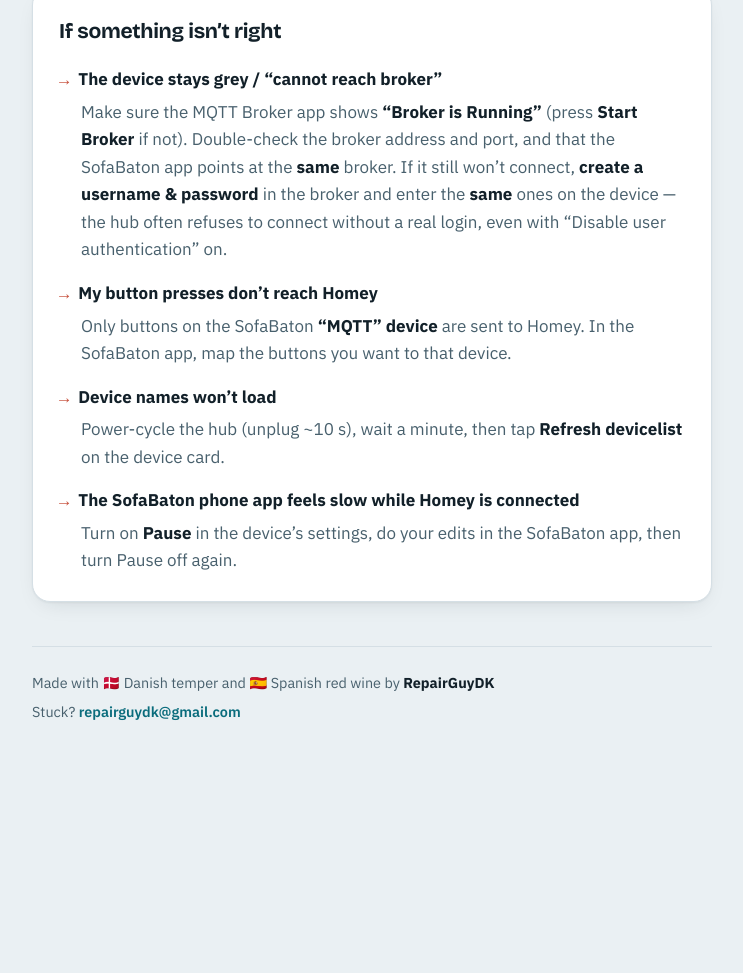
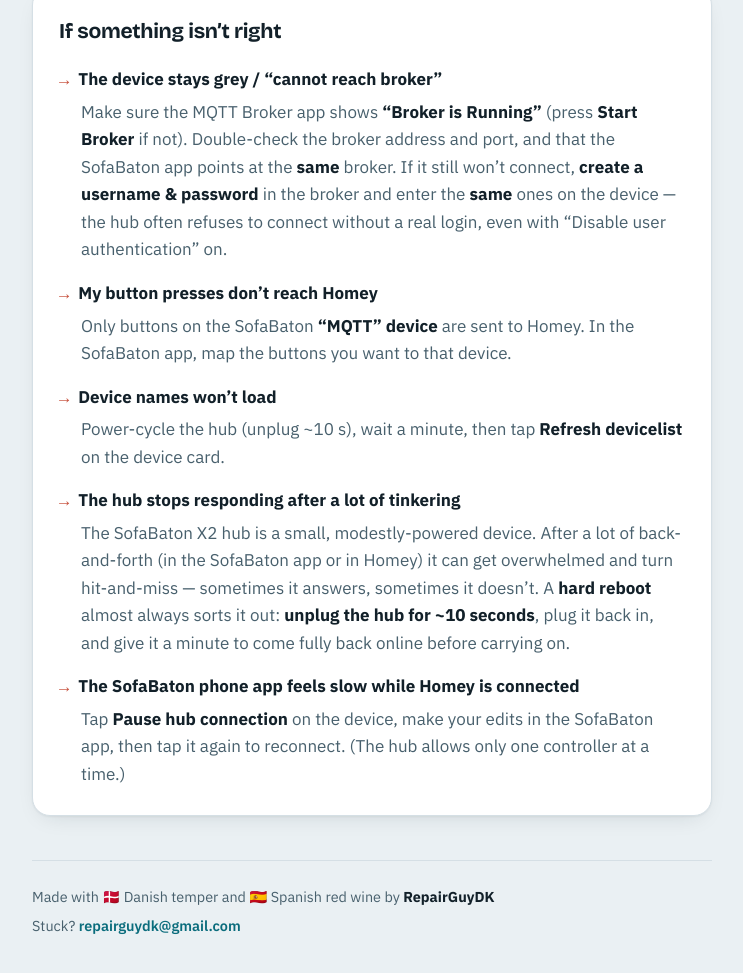
Before and after one commit to RepairGuyDK/com.repairguydk.sofabatonx2, a website: page docs/index.html in a window 1280 px wide. Shown: the part 4297-5270 px from the top of the page, without its empty margins (268-1011 px from the left). Before the commit the page ends 5092 px from the top, so only its background shows below. Drawn offline with nearby package versions, Linux system fonts and the light colour scheme.

Commit message:
Guide/README: note the hub is modestly powered — hard reboot if it hangs
Also update the pause tip to reference the new 'Pause hub connection' button.

```diff
--- a/docs/index.html
+++ b/docs/index.html
@@ -440,8 +440,12 @@
         <dd>Power-cycle the hub (unplug ~10 s), wait a minute, then tap <b>Refresh devicelist</b> on the device card.</dd>
       </div>
       <div>
+        <dt><span class="q">→</span> The hub stops responding after a lot of tinkering</dt>
+        <dd>The SofaBaton X2 hub is a small, modestly-powered device. After a lot of back-and-forth (in the SofaBaton app or in Homey) it can get overwhelmed and turn hit-and-miss — sometimes it answers, sometimes it doesn’t. A <b>hard reboot</b> almost always sorts it out: <b>unplug the hub for ~10 seconds</b>, plug it back in, and give it a minute to come fully back online before carrying on.</dd>
+      </div>
+      <div>
         <dt><span class="q">→</span> The SofaBaton phone app feels slow while Homey is connected</dt>
-        <dd>Turn on <b>Pause</b> in the device’s settings, do your edits in the SofaBaton app, then turn Pause off again.</dd>
+        <dd>Tap <b>Pause hub connection</b> on the device, make your edits in the SofaBaton app, then tap it again to reconnect. (The hub allows only one controller at a time.)</dd>
       </div>
     </dl>
   </section>
```
Also changed, not shown: README.md, README.txt.
